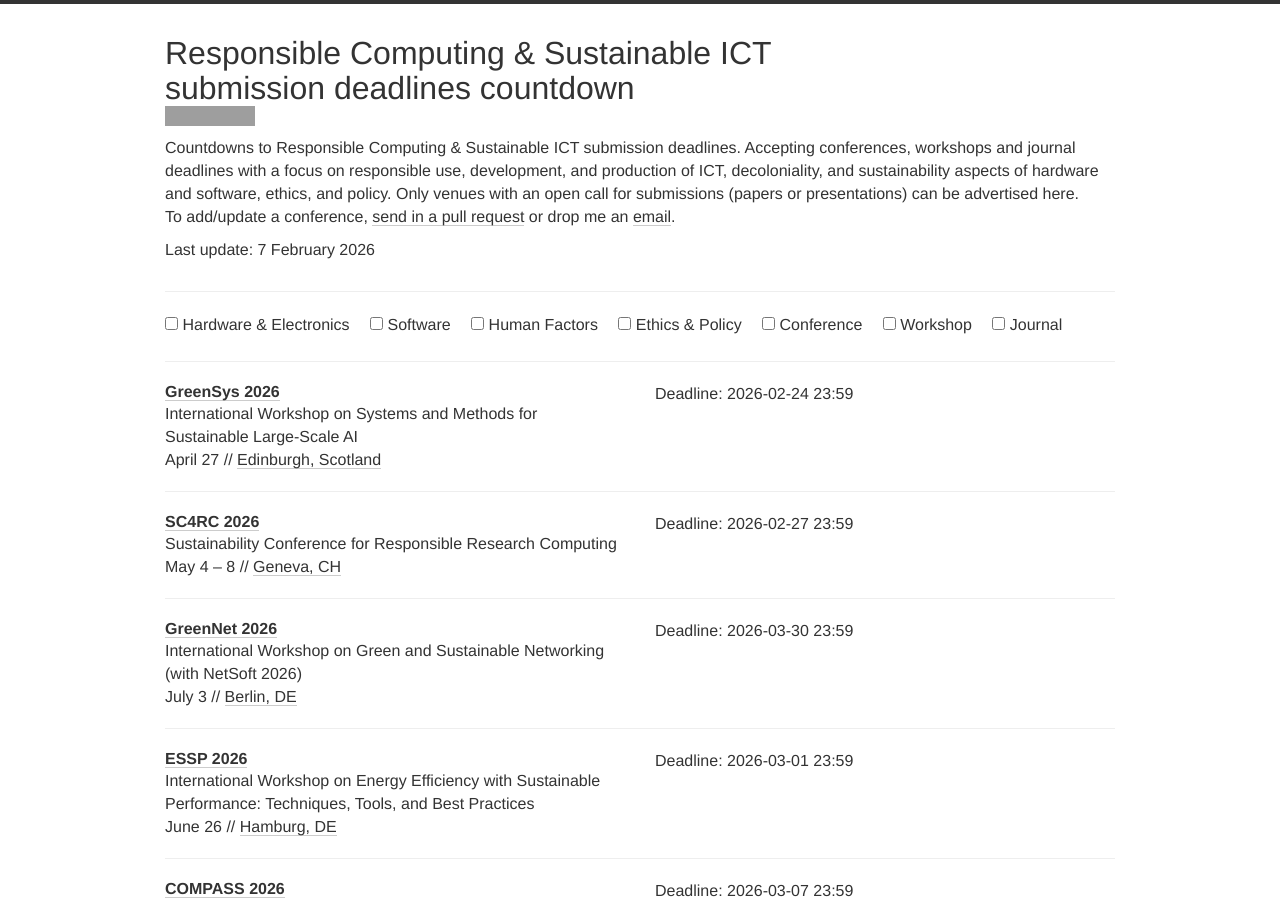
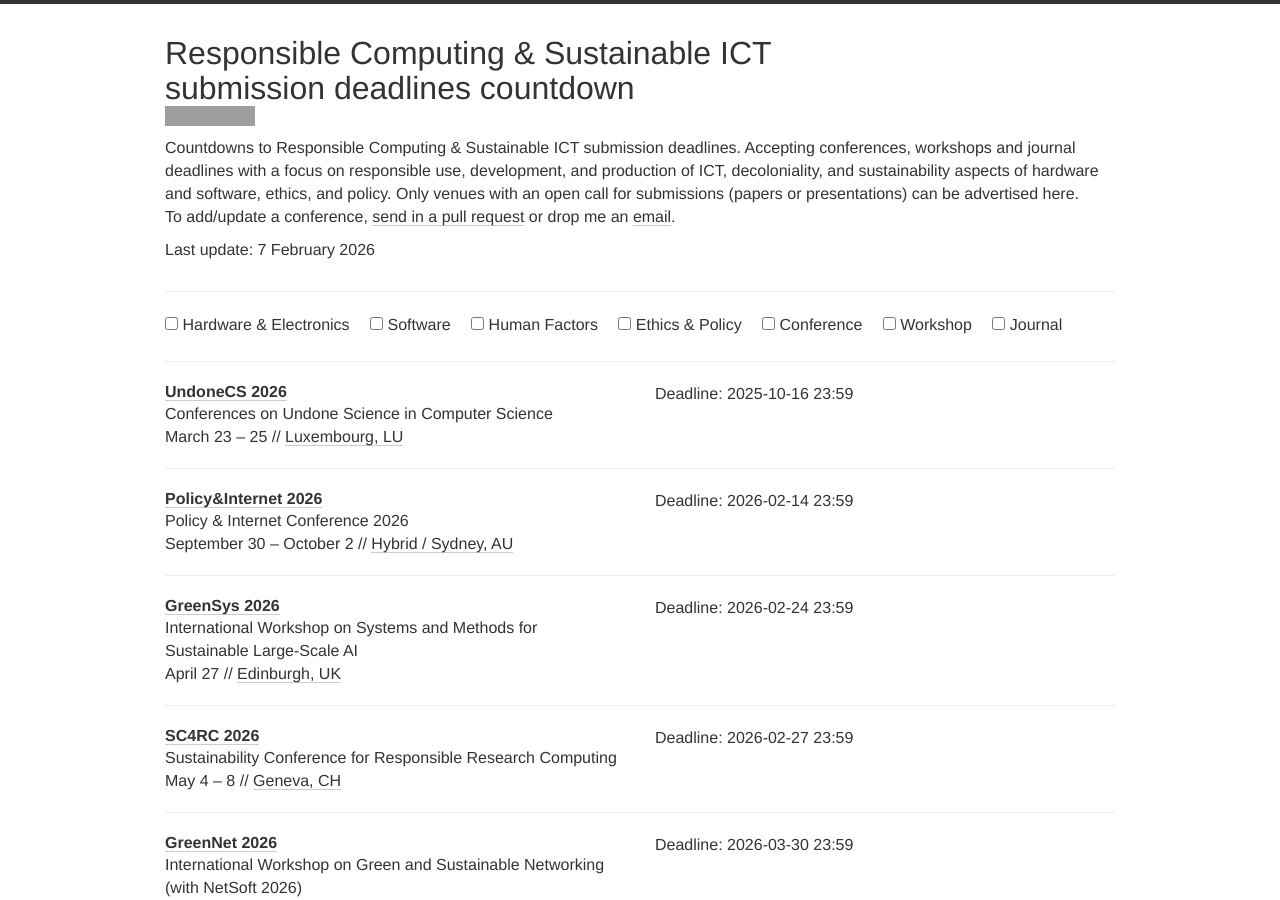
Before and after one commit to responsible-computing/responsible-computing.github.io, a Jekyll site: the page built from index.html, in a window 1280 px wide and 900 px high. Built offline with Jekyll 4.4.1, drawn with Linux system fonts in a browser that asks for light colours; nearby versions of some CDN libraries; grey boxes are pictures that could not be loaded.

Commit message:
UndoneCS + Internet&Policy

```diff
--- a/_data/conferences.yml
+++ b/_data/conferences.yml
@@ -2,6 +2,26 @@
 # Workshops and Conferences
 
 ## 2026
+
+- name: UndoneCS
+  year: 2026
+  date: "March 23 – 25"
+  description: "Conferences on Undone Science in Computer Science"
+  link: https://www.undonecs.org/
+  deadline:
+    - "2025-10-16 23:59"
+  place: Luxembourg, LU
+  tags: [HUCO, ETPO]
+
+- name: Policy&Internet
+  year: 2026
+  date: "September 30 – October 2"
+  description: "Policy & Internet Conference 2026"
+  link: https://internet-policy-meco.sydney.edu.au/2025/10/policy-internet-conference-2026/
+  deadline:
+    - "2026-02-14 23:59"
+  place: Hybrid / Sydney, AU
+  tags: [HUCO, ETPO]
 
 - name: GreenSys
   year: 2026
@@ -10,7 +30,7 @@
   link: https://greensys-org.github.io/workshop/
   deadline:
     - "2026-02-24 23:59"
-  place: Edinburgh, Scotland
+  place: Edinburgh, UK
   tags: [SOFT, SHOP]
 
 - name: SC4RC
```
